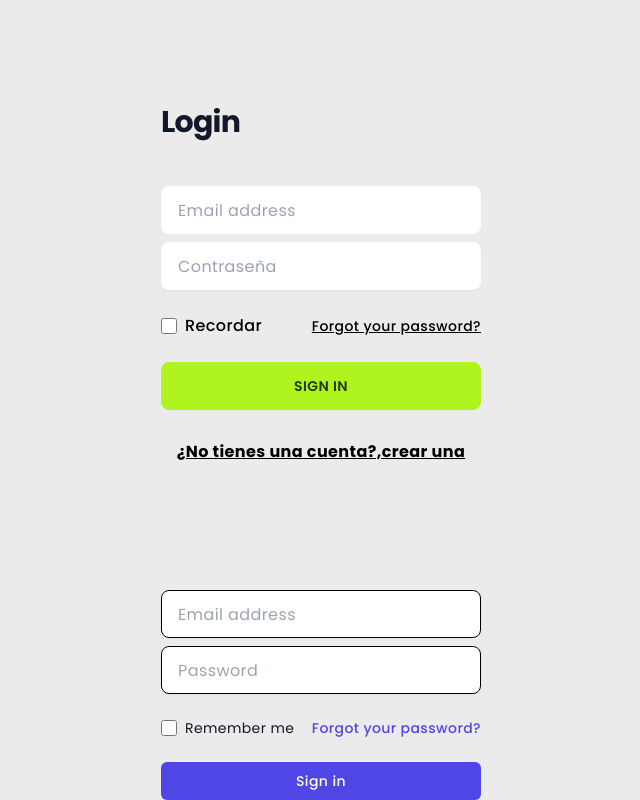
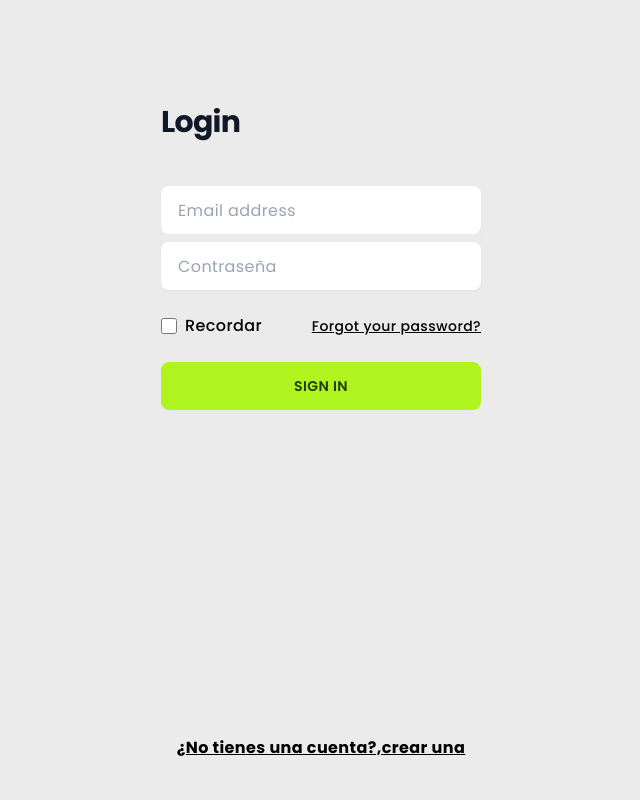
Before and after one commit to IT-Academy-BCN/ita-game, a React (Vite) app: page /login in a window 1280 px wide. Shown: the whole page, without its empty margins (319-959 px from the left). Built offline with nearby package versions, Linux system fonts and the light colour scheme; data requests are answered from the project's data file.

Commit message:
fixed login

```diff
--- a/src/pages/Login.jsx
+++ b/src/pages/Login.jsx
@@ -4,7 +4,6 @@ import { AuthContext } from '../store/authentication/AuthContext';
 import { useNavigate } from 'react-router-dom';
 import { Actions } from '../store/authentication/AuthReducer';
 import axios from 'axios';
-import { urls } from '../constants/constants';
 
 function Login() {
   const [values, setValues] = useState({
@@ -18,8 +17,8 @@ function Login() {
     e.preventDefault();
     try {
       dispatch({ type: Actions.LOGIN_START });
-      const res = await axios.get(urls.users);
-      // if it were a real backend I suppose there is no need find() method
+      const res = await axios.get('http://localhost:3002/users');
+      // TODO: if it were a real backend I suppose there is no need find() method
       const currentUser = res.data.find((item) => item.email === values.email);
       if (currentUser.password === values.password) {
         dispatch({ type: Actions.LOGIN_SUCCESS, payload: currentUser });
@@ -126,88 +125,6 @@ function Login() {
             ¿No tienes una cuenta?,crear una
           </Link>
         </div>
-        <form
-          className="mt-8 space-y-6"
-          action="#"
-          method="POST"
-          onSubmit={handleSubmit}
-        >
-          <input type="hidden" name="remember" defaultValue="true" />
-          <div className="grid gap-2 rounded-md shadow-sm">
-            <div>
-              <label htmlFor="email-address" className="sr-only">
-                Email address
-              </label>
-              <input
-                id="email-address"
-                name="email"
-                type="email"
-                autoComplete="email"
-                required
-                className="input input-bordered input-info w-full max-w-xs"
-                placeholder="Email address"
-                value={values.email}
-                onChange={(e) =>
-                  setValues((prev) => ({ ...prev, email: e.target.value }))
-                }
-              />
-            </div>
-            <div>
-              <label htmlFor="password" className="sr-only">
-                Password
-              </label>
-              <input
-                id="password"
-                name="password"
-                type="password"
-                autoComplete="current-password"
-                required
-                className="input input-bordered input-info w-full max-w-xs"
-                placeholder="Password"
-                value={values.password}
-                onChange={(e) =>
-                  setValues((prev) => ({ ...prev, password: e.target.value }))
-                }
-              />
-            </div>
-          </div>
-
-          <div className="flex items-center justify-between">
-            <div className="flex items-center">
-              <input
-                id="remember-me"
-                name="remember-me"
-                type="checkbox"
-                className="h-4 w-4 rounded border-gray-300 text-indigo-600 focus:ring-indigo-500"
-              />
-              <label
-                htmlFor="remember-me"
-                className="ml-2 block text-sm text-gray-900"
-              >
-                Remember me
-              </label>
-            </div>
-
-            <div className="text-sm">
-              <a
-                href="#"
-                className="font-medium text-indigo-600 hover:text-indigo-500"
-              >
-                Forgot your password?
-              </a>
-            </div>
-          </div>
-
-          <div>
-            <button
-              type="submit"
-              className="group relative flex w-full justify-center rounded-md border border-transparent bg-indigo-600 py-2 px-4 text-sm font-medium text-white hover:bg-indigo-700 focus:outline-none focus:ring-2 focus:ring-indigo-500 focus:ring-offset-2"
-            >
-              <span className="absolute inset-y-0 left-0 flex items-center pl-3"></span>
-              Sign in
-            </button>
-          </div>
-        </form>
       </div>
     </div>
   );
```
